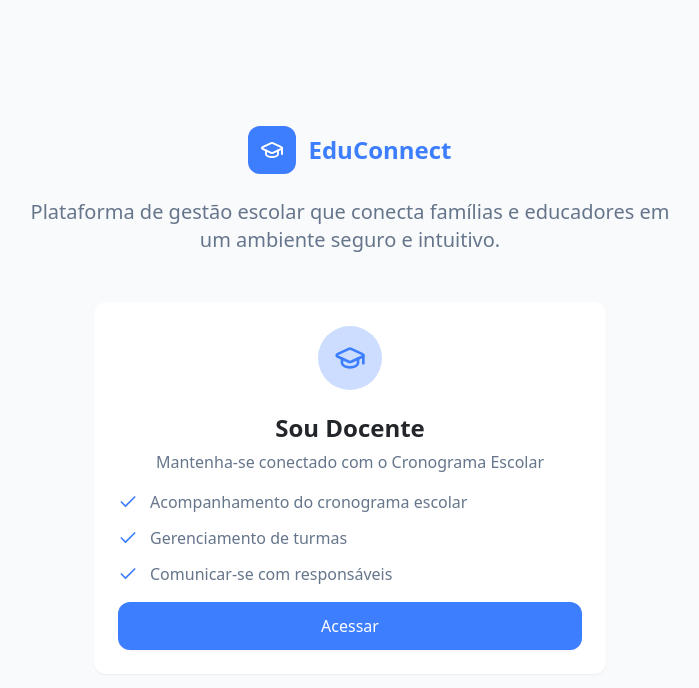
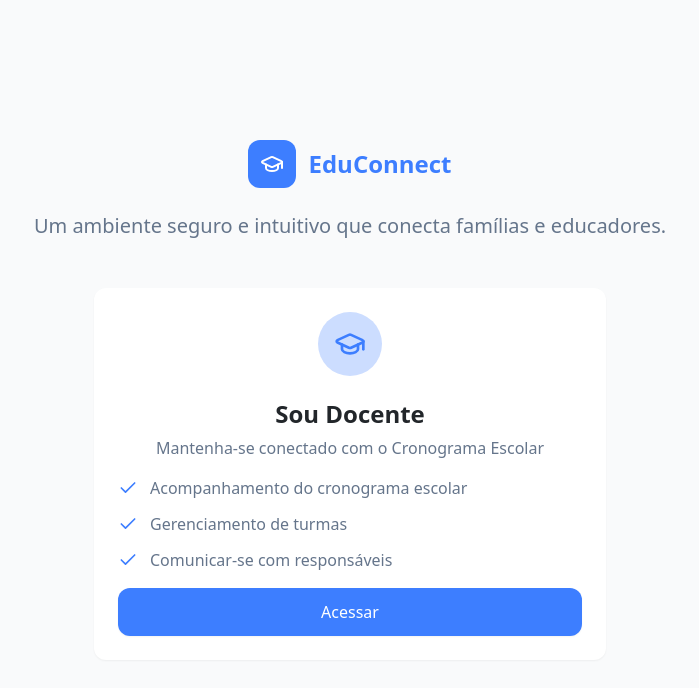
Before and after one commit to MarcAlmeidaMelo/EduConnect, a React (Vite) app: page / in a window 1280 px wide. Shown: the top 688 px of the page, without its empty margins (290-989 px from the left). Built offline with nearby package versions, Linux system fonts and the light colour scheme.

Commit message:
Visual edit in Lovable
Edited UI in Lovable

```diff
--- a/src/pages/Welcome.tsx
+++ b/src/pages/Welcome.tsx
@@ -16,10 +16,7 @@ export default function Welcome() {
           </div>
 
 
-          <p className="text-xl text-muted-foreground max-w-2xl mx-auto">
-            Plataforma de gestão escolar que conecta famílias e educadores em um ambiente
-            seguro e intuitivo.
-          </p>
+          <p className="text-xl text-muted-foreground max-w-2xl mx-auto">Um ambiente seguro e intuitivo que conecta famílias e educadores.</p>
         </div>
 
         {/* Teacher Access Card */}
```
